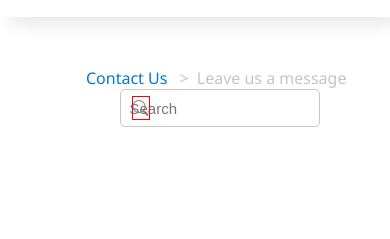
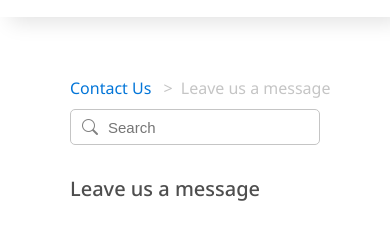
Before and after one commit to droidhazard/Clone-Strikingly-contact-page, a plain HTML site: page index.html in a window 390 px wide. Shown: the part 157-396 px from the top of the page. Drawn offline with nearby package versions, Linux system fonts and the light colour scheme.

Commit message:
modified file

```diff
--- a/index.html
+++ b/index.html
@@ -37,7 +37,7 @@
 
   <!-- MAIN BODY -->
 
-  <!-- BREADCRUMB -->
+    <!-- BREADCRUMB -->
   <main>
     <ul class="breadcrumb">
       <li><a class="crumb-link" href="#">Contact Us</a></li>
@@ -49,6 +49,11 @@
       <i class="bi bi-search" style="color: gray;"></i>
       <input id="search-bar" type="text" name="" id="" placeholder="Search">
     </div>
+
+    <!-- MESSAGE FORM -->
+    <form action="#" class="message-form">
+      <h2>Leave us a message</h2>
+    </form>
   </main>
 </body>
 
--- a/styles.css
+++ b/styles.css
@@ -103,7 +103,7 @@ main {
 /* BREADCRUMB */
 
 ul.breadcrumb {
-  padding: 10px 16px;
+  padding: 10px 0;
   list-style: none;
   display: inline;
   white-space: nowrap;
@@ -137,20 +137,18 @@ ul.breadcrumb>li>a:hover {
 .search-bar{
   display: flex;
   flex-direction: row;
-  justify-content: center;
   align-items: center;
   /* display: inline; */
   padding: 6px;
-  width: 200px;
+  width: 300px;
   border: 1px solid #c5c5c5;
   border-radius: 5px;
   float: right;
 }
 .search-bar>i {
-  /* margin: 0 20px; */
-  border: 1px solid red;
+  margin-left: 5px;
+  margin-right: 10px;
   position: relative;
-  left: 20px;
 }
 .search-bar>input {
   border: none;
@@ -162,3 +160,27 @@ ul.breadcrumb>li>a:hover {
   border: none;
   outline: none;
 }
+
+/* MESSAGE FORM */
+form.message-form {
+  display: flex;
+  flex-direction: column;
+  margin-top: 30px;
+}
+.message-form>h2 {
+  color: #4e4e4e;
+  font-weight: 500;
+  font-size: 20px;
+}
+
+
+
+@media (max-width: 1000px ) {
+  ul.breadcrumb {
+    display: block;
+  }
+  .search-bar {
+    float: none;
+    width: 100%;
+  }
+}
```
